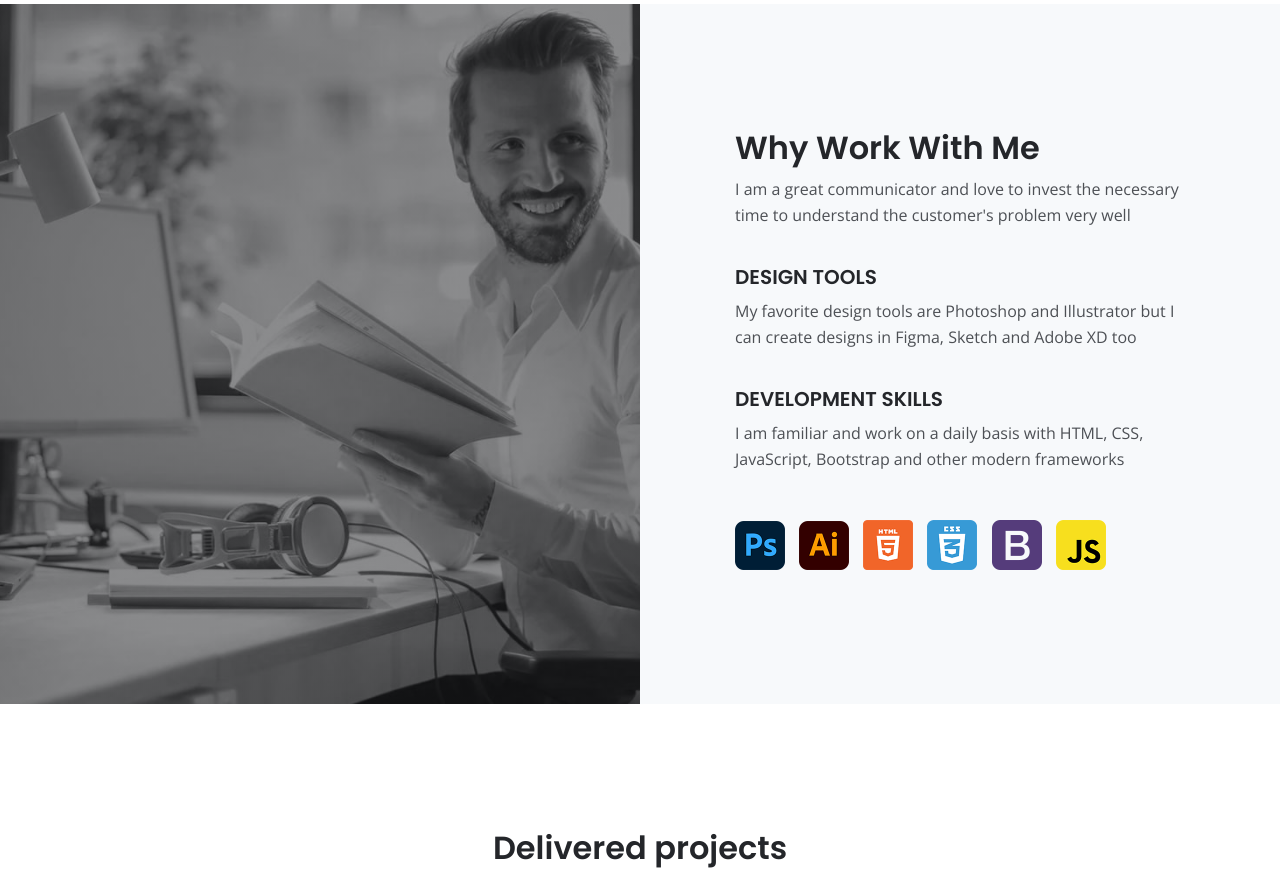
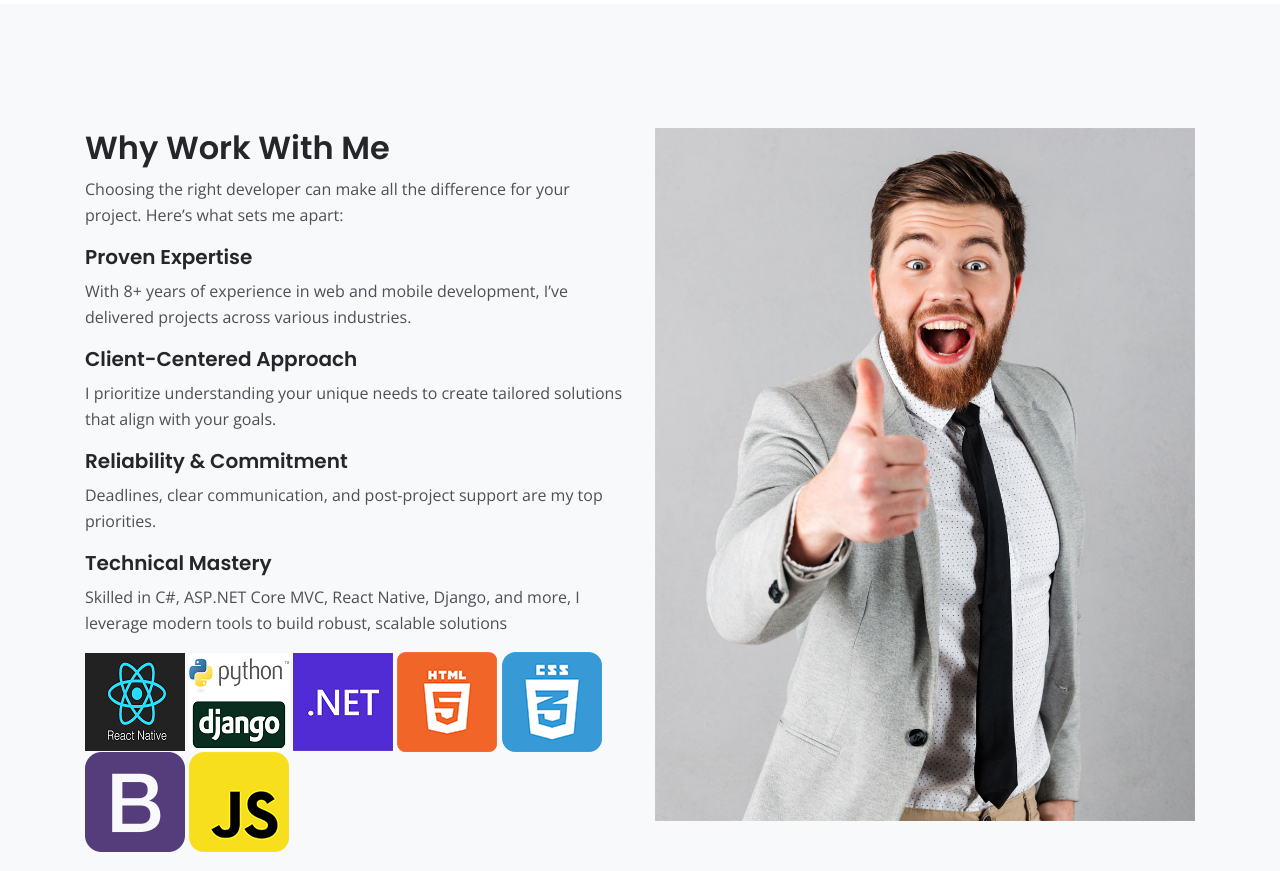
Before and after one commit to AsnakeMulu/AsnakeMulu.github.io, a plain HTML site: page index.html in a window 1280 px wide. Shown: the part 2536-3407 px from the top of the page. Drawn offline with nearby package versions, Linux system fonts and the light colour scheme.

Commit message:
changes on my skills section

```diff
--- a/index.html
+++ b/index.html
@@ -188,25 +188,29 @@
 
 
     <!-- Details -->
-	<div class="split">
-		<div class="area-1">
-		</div><!-- end of area-1 on same line and no space between comments to eliminate margin white space --><div class="area-2 bg-gray">
+	<div id="services" class="basic-2 bg-gray">
             <div class="container">
                 <div class="row">
-                    <div class="col-lg-12">
+                    <div class="col-lg-6">
 
                         <!-- Text Container -->
                         <div class="text-container">
                             <h2>Why Work With Me</h2>
-                            <p>I am a great communicator and love to invest the necessary time to understand the customer's problem very well</p>
-                            <h5>DESIGN TOOLS</h5>
-                            <p>My favorite design tools are Photoshop and Illustrator but I can create designs in Figma, Sketch and Adobe XD too</p>
-                            <h5>DEVELOPMENT SKILLS</h5>
-                            <p>I am familiar and work on a daily basis with HTML, CSS, JavaScript, Bootstrap and other modern frameworks</p>
+                            <p>Choosing the right developer can make all the difference for your project. Here’s what sets me apart:</p>
+                            <h5>Proven Expertise</h5>
+                            <p>With 8+ years of experience in web and mobile development, I’ve delivered projects across various industries.</p>
+                            <h5>Client-Centered Approach</h5>
+                            <p>I prioritize understanding your unique needs to create tailored solutions that align with your goals.</p>
+                            <h5>Reliability & Commitment</h5>
+                            <p>Deadlines, clear communication, and post-project support are my top priorities.</p>
+                            <h5>Technical Mastery</h5>
+                            <p>Skilled in C#, ASP.NET Core MVC, React Native, Django, and more, I leverage modern tools to build
+                            robust, scalable solutions</p>
 
                             <div class="icons-container">
-                                <img src="images/details-icon-photoshop.png" alt="alternative">
-                                <img src="images/details-icon-illustrator.png" alt="alternative">
+                                <img src="images/details-icon-react.png" alt="alternative">
+                                <img src="images/details-icon-django.png" alt="alternative">
+                                <img src="images/details-icon-net.png" alt="alternative">
                                 <img src="images/details-icon-html.png" alt="alternative">
                                 <img src="images/details-icon-css.png" alt="alternative">
                                 <img src="images/details-icon-bootstrap.png" alt="alternative">
@@ -216,9 +220,13 @@
                         <!-- end of text container -->
 
                     </div> <!-- end of col -->
+                    <div class="col-lg-6">
+                        <div class="image-container">
+                            <img class="img-fluid" src="images/about-1.jpg" alt="alternative">
+                        </div>
+                    </div> <!-- end of col -->
                 </div> <!-- end of row -->
             </div> <!-- end of container -->
-		</div> <!-- end of area-2 -->
     </div> <!-- end of split -->
     <!-- end of details -->
 
```
Also changed, not shown: images/details-icon-django.png (added), images/details-icon-net.png (added), images/details-icon-react.png (added), images/project-1.jpg.
